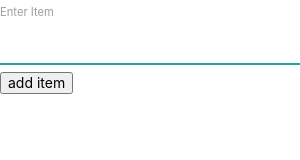
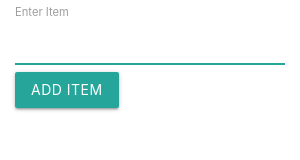
Before and after one commit to mrpatg/ElectronAppPractice, an Electron app: page addWindow.html in a window 300 px wide. Drawn offline with nearby package versions, Linux system fonts and the light colour scheme.

Commit message:
add item form style

```diff
--- a/addWindow.html
+++ b/addWindow.html
@@ -6,13 +6,15 @@
 
 </head>
 <body>
+<div class="container">
     <form>
         <div>
             <label>Enter Item</label>
             <input type="text" id="item" autofocus>
         </div>
-    <button type="submit">add item</button>
+        <button class="btn waves-effect waves-light" type="submit">add item</button>
     </form>
+</div>
 <script>
     const electron = require('electron');
     const {ipcRenderer} = electron;
```
Lines whose indentation alone changed are shown as unchanged.
